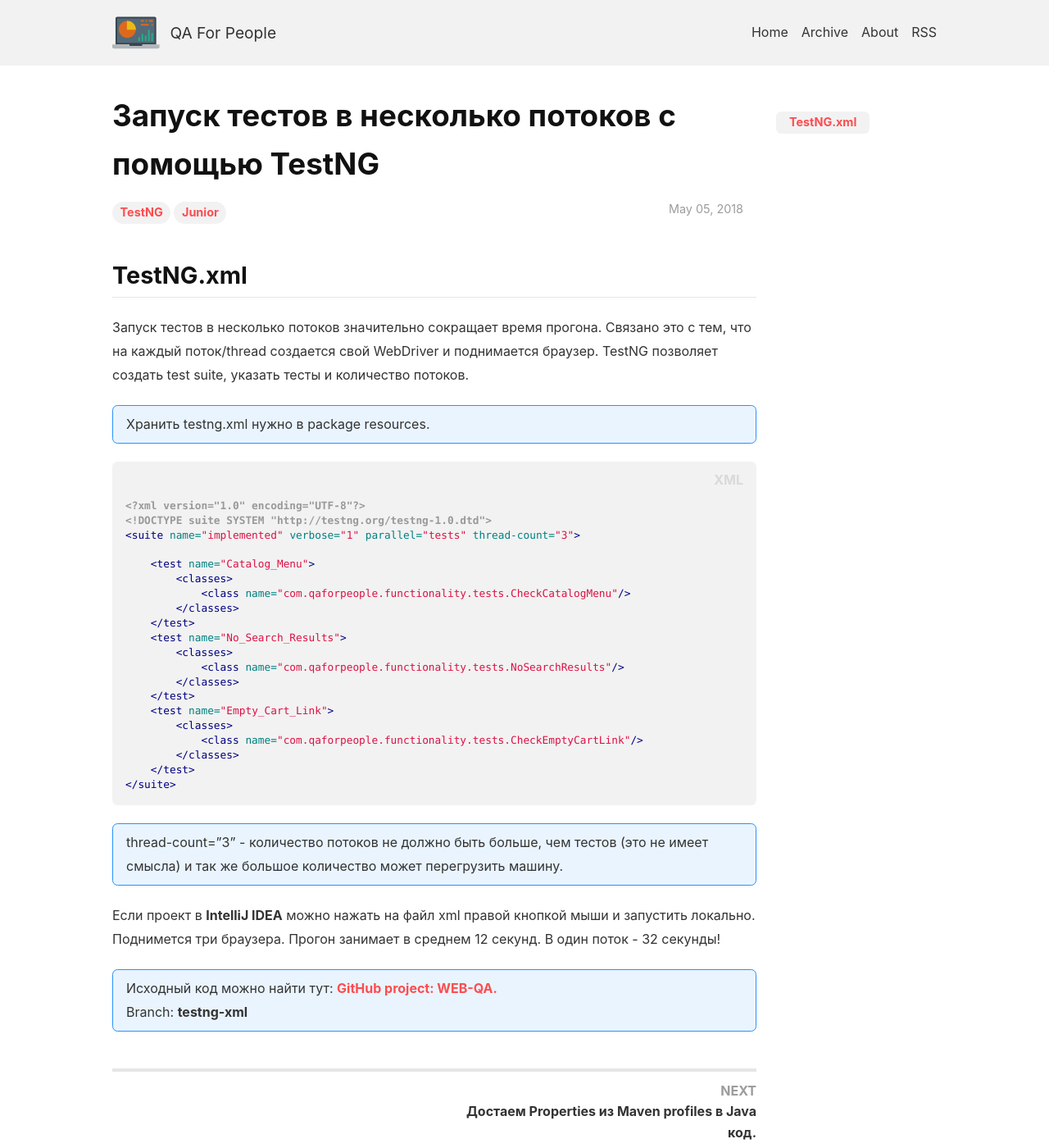
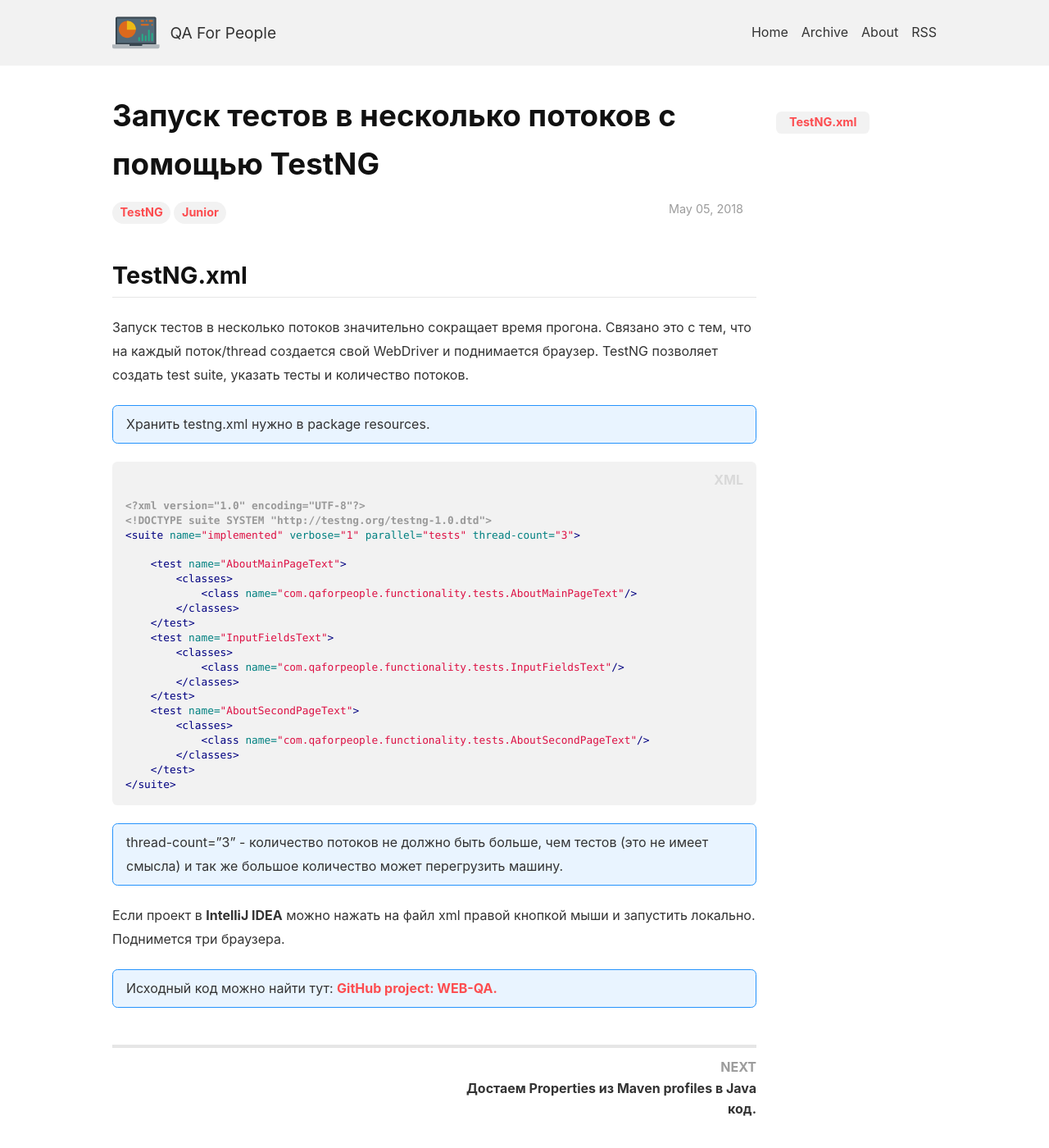
Before and after one commit to EreOo/EreOo.github.io, a Jekyll site: the page built from _posts/2018-05-5-testng-xml.md, in a window 1280 px wide and 1400 px high. Shown: the whole window at 82% size. Built offline with Jekyll 4.4.1, drawn with Linux system fonts in a browser that asks for light colours; nearby versions of some CDN libraries.

Commit message:
fix articles text

```diff
--- a/_posts/2018-05-5-testng-xml.md
+++ b/_posts/2018-05-5-testng-xml.md
@@ -17,19 +17,19 @@ TestNG позволяет создать test suite, указать тесты
 <!DOCTYPE suite SYSTEM "http://testng.org/testng-1.0.dtd">
 <suite name="implemented" verbose="1" parallel="tests" thread-count="3">
 
-    <test name="Catalog_Menu">
+    <test name="AboutMainPageText">
         <classes>
-            <class name="com.qaforpeople.functionality.tests.CheckCatalogMenu"/>
+            <class name="com.qaforpeople.functionality.tests.AboutMainPageText"/>
         </classes>
     </test>
-    <test name="No_Search_Results">
+    <test name="InputFieldsText">
         <classes>
-            <class name="com.qaforpeople.functionality.tests.NoSearchResults"/>
+            <class name="com.qaforpeople.functionality.tests.InputFieldsText"/>
         </classes>
     </test>
-    <test name="Empty_Cart_Link">
+    <test name="AboutSecondPageText">
         <classes>
-            <class name="com.qaforpeople.functionality.tests.CheckEmptyCartLink"/>
+            <class name="com.qaforpeople.functionality.tests.AboutSecondPageText"/>
         </classes>
     </test>
 </suite>
@@ -38,9 +38,9 @@ TestNG позволяет создать test suite, указать тесты
  thread-count="3" - количество потоков не должно быть больше, чем тестов  (это не имеет смысла) и так же большое количество может перегрузить машину.
  {:.info}
 
-Если проект в __IntelliJ IDEA__ можно нажать на файл xml правой кнопкой мыши и запустить локально. Поднимется три браузера. Прогон занимает в среднем 12 секунд. В один поток - 32 секунды!
+Если проект в __IntelliJ IDEA__ можно нажать на файл xml правой кнопкой мыши и запустить локально. Поднимется три браузера.
 
-Исходный код можно найти тут: [GitHub project: WEB-QA.][TEASY] <br>Branch: __testng-xml__
+Исходный код можно найти тут: [GitHub project: WEB-QA.][TEASY]
 {:.info}
 
 [TEASY]:https://github.com/EreOo/WEB-QA "WEB-QA project"
```
